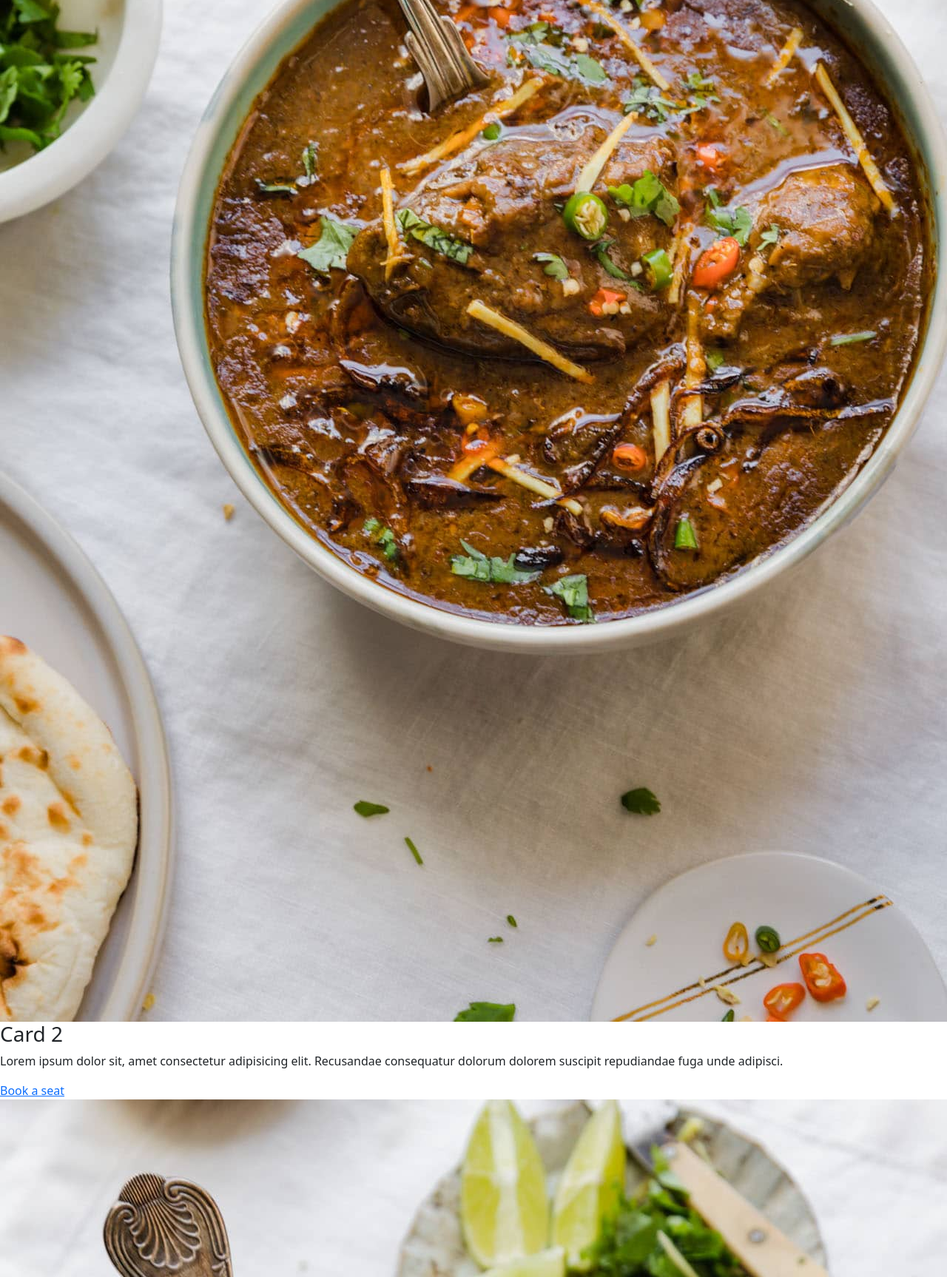
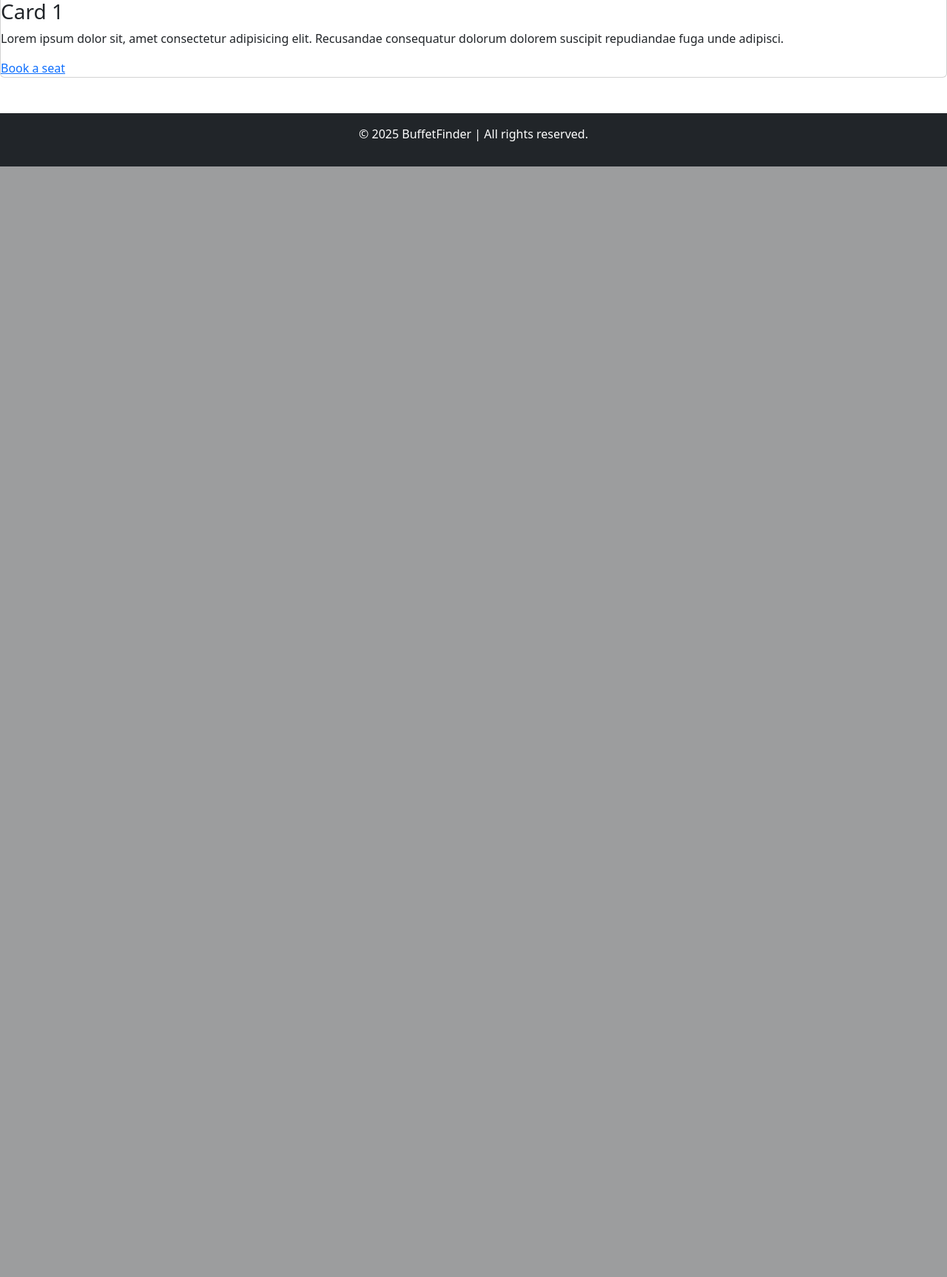
Before and after one commit to humaidsiddiqui/buffet_app, a Flask app: page / in a window 1280 px wide; the page is wider, and only the part inside the window is pictured. Shown: the part 3165-4891 px from the top of that part at 74% size. After the commit the page ends 3390 px from the top of that part, so only its background shows below. Run offline with Flask 3, Linux system fonts and the light colour scheme.

Commit message:
error changes

```diff
--- a/app/templates/base.html
+++ b/app/templates/base.html
@@ -25,35 +25,38 @@
 
   <!-- Main Content -->
     <div class="card-container">
-      <img src="{{ url_for('static', filename='css/images/nihari.jpg') }}" alt="Nihari">
-      <div class="div-card-content">
+      <div class="card">
+        <img src="{{ url_for('static', filename='app\static\css\images\nihari.jpg') }}" alt="Nihari">
+          <div class="card-content">
             <h3>Card 1</h3>
               <p>Lorem ipsum dolor sit, amet consectetur adipisicing elit. Recusandae consequatur
-          dolorum dolorem suscipit repudiandae fuga unde adipisci.
-        </p>
+                  dolorum dolorem suscipit repudiandae fuga unde adipisci. </p>
                 <a href="btn">Book a seat</a>
+          </div>
       </div>
     </div>
 
     <div class="card-container">
-      <img src="app\static\css\images\nihari.jpg" alt="">
-      <div class="div-card-content">
-        <h3>Card 2</h3>
+      <div class="card">
+        <img src="{{ url_for('static', filename='app/static/images/nihari.jpg') }}" alt="Nihari">
+          <div class="card-content">
+            <h3>Card 1</h3>
               <p>Lorem ipsum dolor sit, amet consectetur adipisicing elit. Recusandae consequatur
-          dolorum dolorem suscipit repudiandae fuga unde adipisci.
-        </p>
+                  dolorum dolorem suscipit repudiandae fuga unde adipisci. </p>
                 <a href="btn">Book a seat</a>
+          </div>
       </div>
     </div>
 
     <div class="card-container">
-      <img src="app\static\css\images\nihari.jpg" alt="">
-      <div class="div-card-content">
-        <h3>Card 3</h3>
+      <div class="card">
+        <img src="{{ url_for('static', filename='app\static\css\images\nihari.jpg') }}" alt="Nihari">
+        <div class="card-content">
+          <h3>Card 1</h3>
           <p>Lorem ipsum dolor sit, amet consectetur adipisicing elit. Recusandae consequatur
-          dolorum dolorem suscipit repudiandae fuga unde adipisci.
-        </p>
+              dolorum dolorem suscipit repudiandae fuga unde adipisci. </p>
               <a href="btn">Book a seat</a>
+        </div>
       </div>
     </div>
 
```
Also changed, not shown: app/static/css/css/style.css (deleted, +0 -50 lines), app/static/css/css/images/logo.png (deleted), app/static/css/css/images/nihari.jpg (deleted), app/static/css/js/main.js (deleted). Lines whose indentation alone changed are shown as unchanged.
